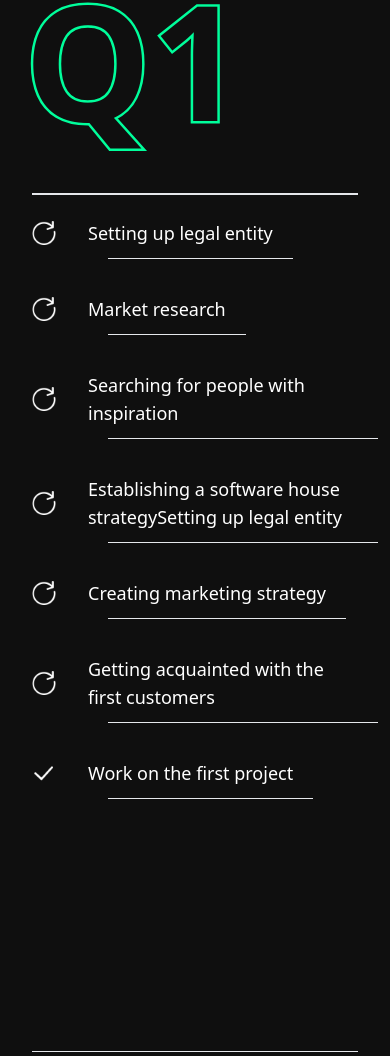
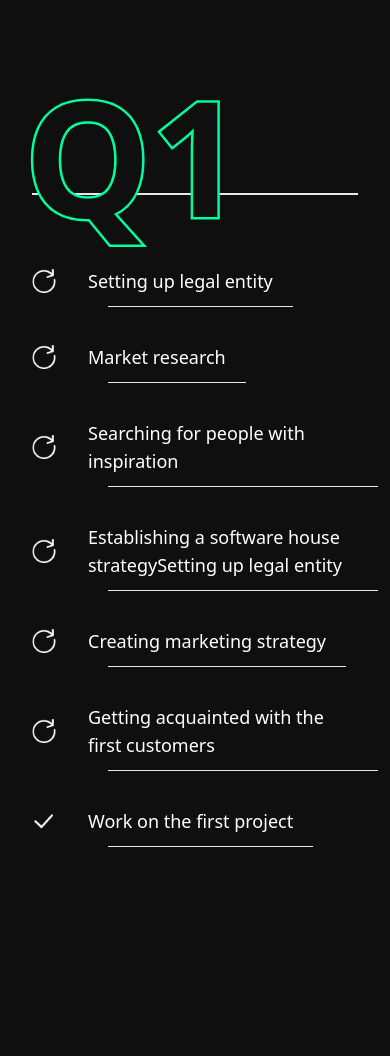
Before and after one commit to chainhouse-it/sc-frontend, a Next.js app: page / in a window 390 px wide. Shown: the part 853-1909 px from the top of the page. Built offline with nearby package versions, Linux system fonts and the light colour scheme.

Commit message:
Update index.js

```diff
--- a/components/home/roadmap/index.js
+++ b/components/home/roadmap/index.js
@@ -52,11 +52,11 @@ function RoadmapList() {
 			</p>
 			<div className='border-t-2 w-[450px] flex justify-center relative md:w-full'>
 				<div>
-					<p className='textStrokeShadowColor font-black text-15xl text-[#0f0f0f] absolute -top-64 -left-28 select-none md:text-10xl md:-left-2'>
+					<p className='textStrokeShadowColor font-black text-15xl text-[#0f0f0f] absolute -top-64 -left-28 select-none md:text-10xl md:-left-2 sm:-top-40'>
 						Q1
 					</p>
 				</div>
-				<ul className='pt-16 md:pt-0'>
+				<ul className='pt-16 md:pt-0 sm:pt-12'>
 					{roadmapData.map(({ text, isDone }) => {
 						return (
 							<div className='flex py-6 items-center gap-8'>
```
